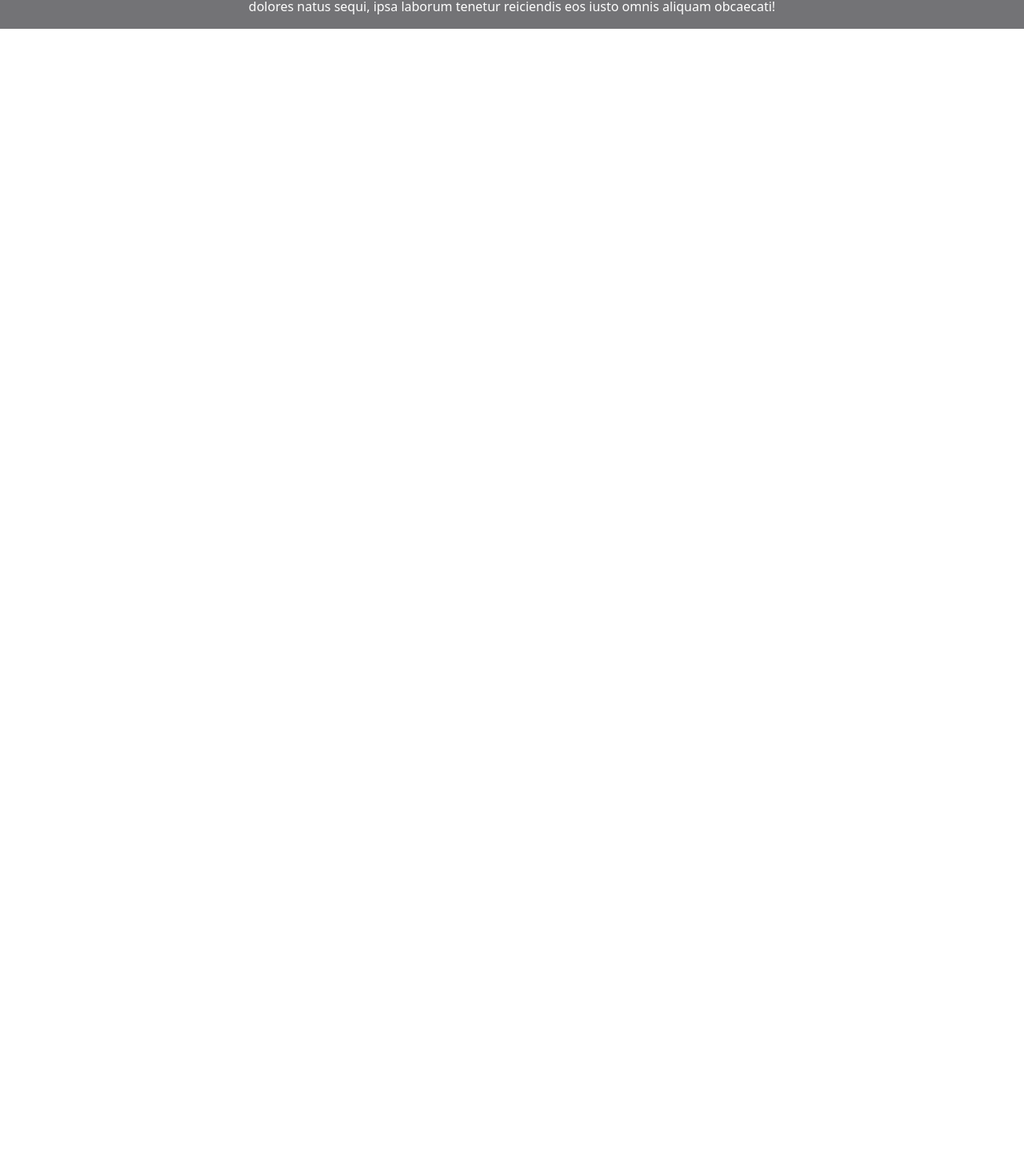
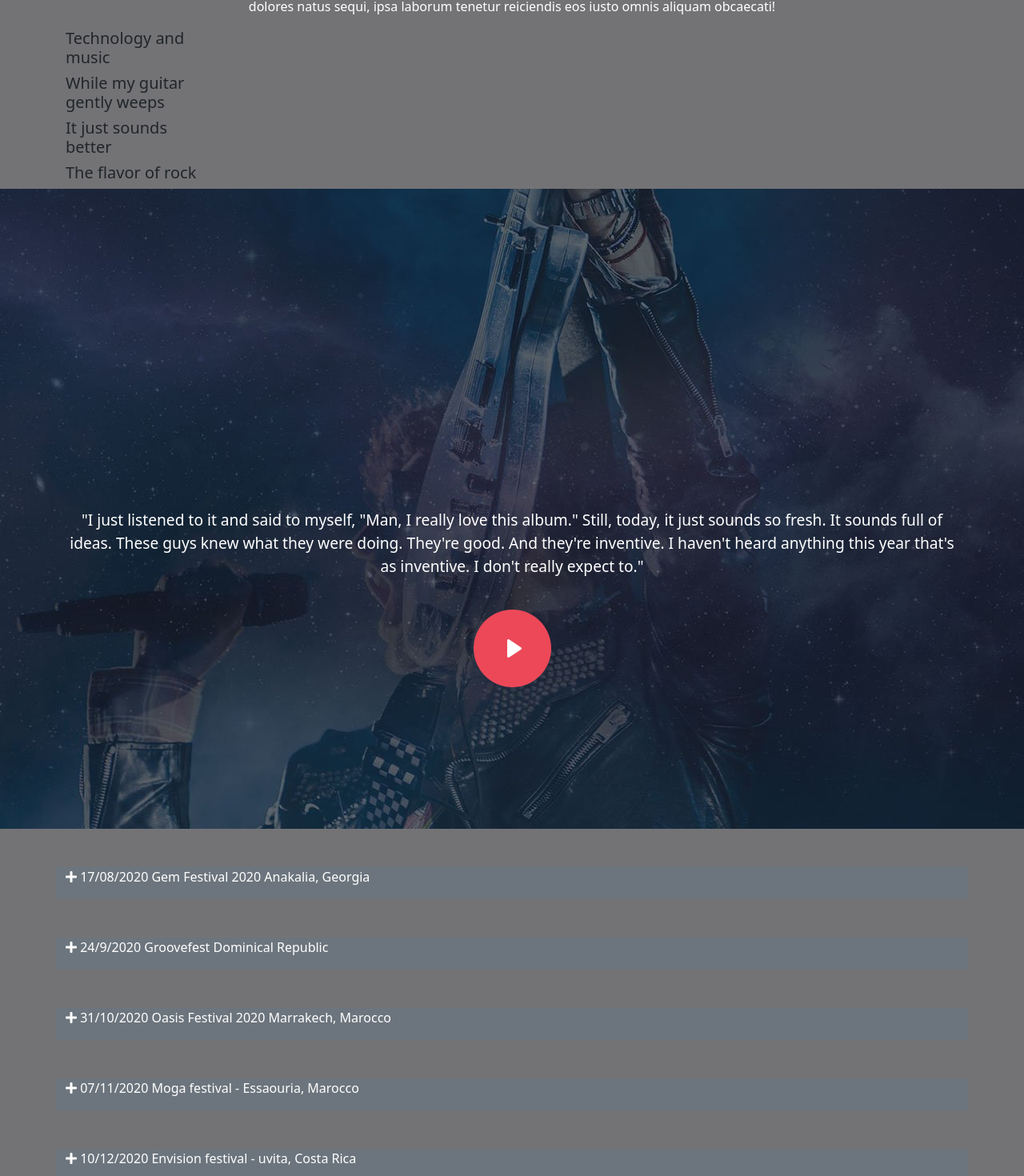
Before and after one commit to sofia-papa/proj-html-vuejs, a Vue app: page / in a window 1280 px wide. Shown: the part 1054-2524 px from the top of the page at 80% size. Before the commit the page ends 1090 px from the top, so only its background shows below. Built offline with nearby package versions, Linux system fonts and the light colour scheme; a web font is replaced by a local one.

Commit message:
v-for data dates

```diff
--- a/package.json
+++ b/package.json
@@ -8,6 +8,7 @@
     "lint": "vue-cli-service lint"
   },
   "dependencies": {
+    "@fortawesome/fontawesome-free": "^5.15.4",
     "bootstrap": "^5.1.2",
     "core-js": "^3.6.5",
     "vue": "^2.6.11"
--- a/src/App.vue
+++ b/src/App.vue
@@ -24,6 +24,7 @@ export default {
 <style lang="scss">
 @import './style/variable.scss';
 @import './style/general.scss';
+@import '~@fortawesome/fontawesome-free/css/all.css';
 #app {
 
 h1.title{
--- a/src/components/Card.vue
+++ b/src/components/Card.vue
@@ -1,9 +1,29 @@
 <template>
-
+  <section class="cards-margin">
+      <div class="container">
+       <div class="row">
+           <div class="col-lg-2 col-md-4 col-6 album me-4">
+                    <h5 class="title-series">{{ title }}</h5>
+                </div>
+            </div>
+        </div>
+    </section>
 </template>
 
 <script>
 export default {
+ name: "card",
+    props: {
+
+        title: {
+            String,
+            required: true,
+        },
+        src: String,
+    },
+    description: String,
+
+
 
 }
 </script>
--- /dev/null
+++ b/src/components/Line.vue
@@ -0,0 +1,25 @@
+<template>
+  <div >
+      <div class="red-line">
+        <h3>View all latest news</h3>
+      </div>
+  </div>
+</template>
+
+<script>
+export default {
+    name: "Line",
+
+}
+</script>
+
+<style lang="scss">
+@import '../style/variable.scss';
+@import '../style/general.scss';
+
+.red-line{
+    height: 500px;
+    width: 100%;
+
+}
+</style>
--- /dev/null
+++ b/src/components/Livedates.vue
@@ -0,0 +1,31 @@
+<template>
+  <div class="">
+    <div class="container text-white mt-5 color-text">
+                <div class="row">
+                    <div class="col-12 bg-secondary" >
+                        <p class="subtitle"><i class="fas fa-plus"></i> {{ title }} </p>
+                    </div>
+                </div>
+            </div>
+  </div>
+</template>
+
+<script>
+
+
+export default {
+
+    props: {
+        title:{
+            String,
+        }
+    },
+
+
+
+}
+</script>
+
+<style lang= "scss">
+
+</style>
--- a/src/components/Main.vue
+++ b/src/components/Main.vue
@@ -20,24 +20,47 @@
         </div>
       </div>
       <div>
-          <Card />
+          <Card v-for="(band, index) in products" :key= "index" :title= "band.title" :description = "band.description"
+             :src= "band.photo"/>
+
       </div>
+
+      <div>
+        <Line />
+      </div>
+
+      <div>
+        <Playmusic/>
+      </div>
+
+      <div>
+          <Livedates v-for="(dates, index) in festival" :key= "index" :title= "dates.date"/>
+      </div>
+
   </div>
 </template>
 
 <script>
-import band from "../data/band.js"
-import Card from './Card.vue'
+import band from "../data/band.js";
+import Card from './Card.vue';
+import Line from './Line.vue';
+import Playmusic from './Playmusic.vue'
+import Livedates from './Livedates.vue'
+import dates from "../data/dates.js";
 
 export default {
     name: "band",
 
     components: {
         Card,
+        Line,
+        Playmusic,
+        Livedates
     },
     data: function() {
         return {
             products: band,
+            festival: dates,
         }
     }
 
--- /dev/null
+++ b/src/components/Playmusic.vue
@@ -0,0 +1,26 @@
+<template>
+  <div class="img">
+      <div class="text-center container">
+          <p class="text-white">"I just listened to it and said to myself, "Man, I really love this album." Still, today, it just sounds so fresh. It sounds full of ideas.
+            These guys knew what they were doing. They're good. And they're inventive. I haven't heard anything this year that's as inventive. I don't really expect to."</p>
+          <img class="mt-4" src="../assets/band_interview_play_icon.png" alt="">
+      </div>
+  </div>
+</template>
+
+<script>
+export default {
+
+}
+</script>
+
+<style>
+
+.img{
+    background-image: url('../assets/home-testimonial-parallax.jpg');
+    height: 100vh;
+
+    padding-top: 400px;
+    font-size: 1.2rem;
+}
+</style>
--- a/src/data/band.js
+++ b/src/data/band.js
@@ -1,6 +1,6 @@
 export default [
     {
-         photo: "",
+         photo: "../assets/blog_music_techo-600x300.jpg",
          title: "Technology and music",
          description: "Sed sit amet sem turpis. Curabitur cursus lacinia est at interdum risus id condimentum.",
     },
--- /dev/null
+++ b/src/data/dates.js
@@ -0,0 +1,17 @@
+export default [
+    {
+         date: "17/08/2020 Gem Festival 2020 Anakalia, Georgia",
+    },
+    {
+        date: "24/9/2020 Groovefest Dominical Republic",
+    },
+    {
+        date: "31/10/2020 Oasis Festival 2020 Marrakech, Marocco",
+    },
+    {
+        date: "07/11/2020 Moga festival - Essaouria, Marocco",
+    },
+    {
+        date: "10/12/2020 Envision festival - uvita, Costa Rica",
+    },
+]
--- a/src/style/variable.scss
+++ b/src/style/variable.scss
@@ -6,3 +6,5 @@ $fontTitle: 'Biryani';
 $fontSubtitle: 'Ranga';
 
 $bgfirstmain: #737376;
+$lineColor: #ea4a56;
+$bgsecondmain: #292d39;
```
Also changed, not shown: 1 other file (tests, documents, lock files or other folders).
